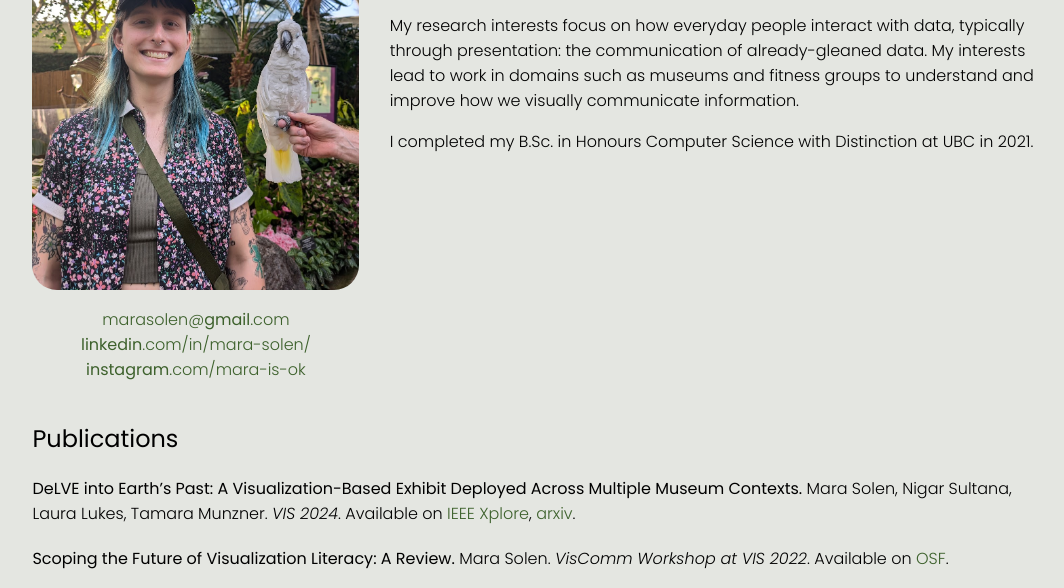
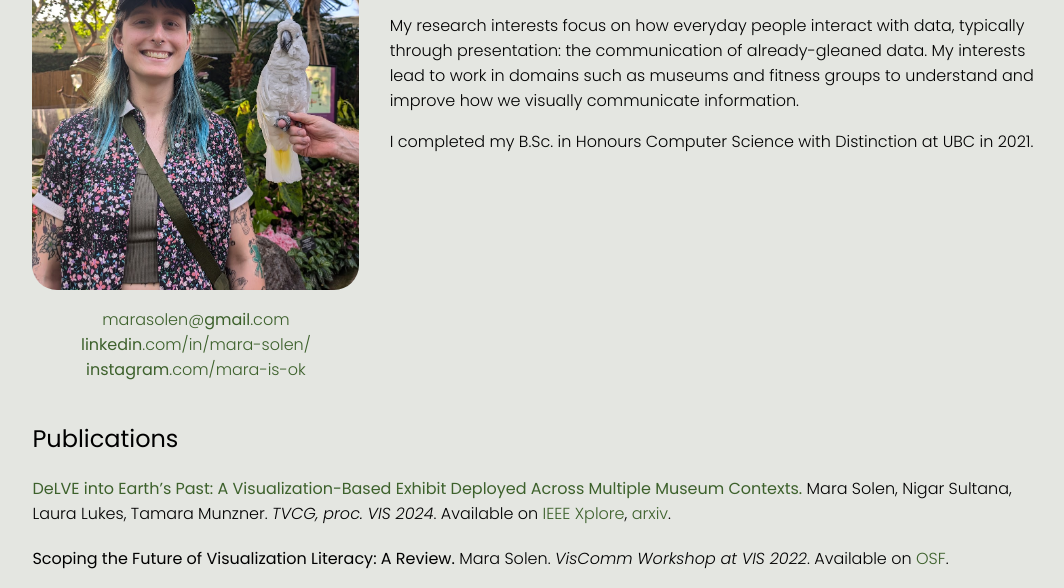
Before and after one commit to marasolen/marasolen.github.io, a plain HTML site: page index.html in a window 1280 px wide. Shown: the part 182-770 px from the top of the page, without its empty margins (102-1166 px from the left). Drawn offline with Linux system fonts and the light colour scheme.

Commit message:
updated link

```diff
--- a/index.html
+++ b/index.html
@@ -52,7 +52,7 @@
 			<h2>Publications</h2>
 			<div class="list">
 				<div class="panel">
-						<b>DeLVE into Earth’s Past: A Visualization-Based Exhibit Deployed Across Multiple Museum Contexts.</b> Mara Solen, Nigar Sultana, Laura Lukes, Tamara Munzner. <i>VIS 2024</i>. Available on <a href="https://ieeexplore.ieee.org/document/10680250">IEEE Xplore</a>, <a href="https://arxiv.org/abs/2404.01488">arxiv</a>.
+						<b><a href="https://www.cs.ubc.ca/group/infovis/pubs/2024/delve/">DeLVE into Earth’s Past: A Visualization-Based Exhibit Deployed Across Multiple Museum Contexts.</a></b> Mara Solen, Nigar Sultana, Laura Lukes, Tamara Munzner. <i>TVCG, proc. VIS 2024</i>. Available on <a href="https://ieeexplore.ieee.org/document/10680250">IEEE Xplore</a>, <a href="https://arxiv.org/abs/2404.01488">arxiv</a>.
 				</div>
 
 				<div class="panel">
```
